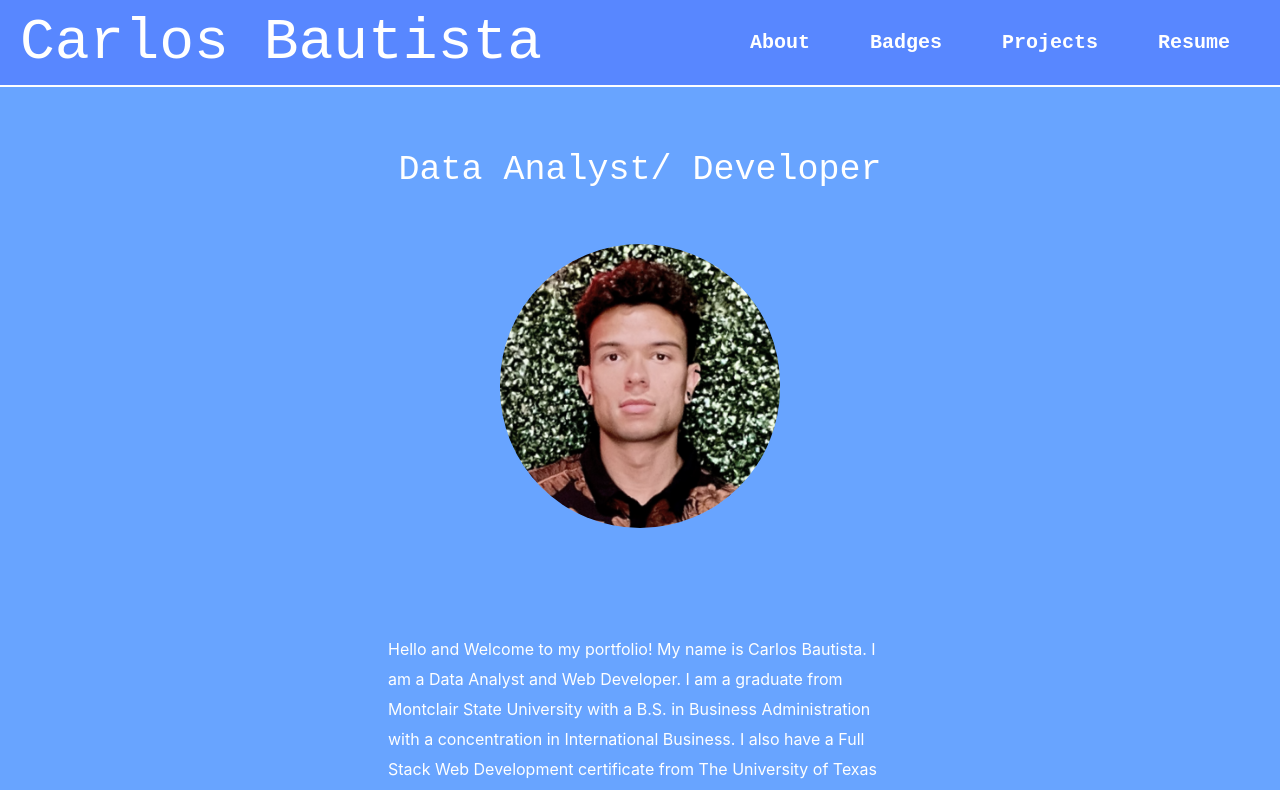
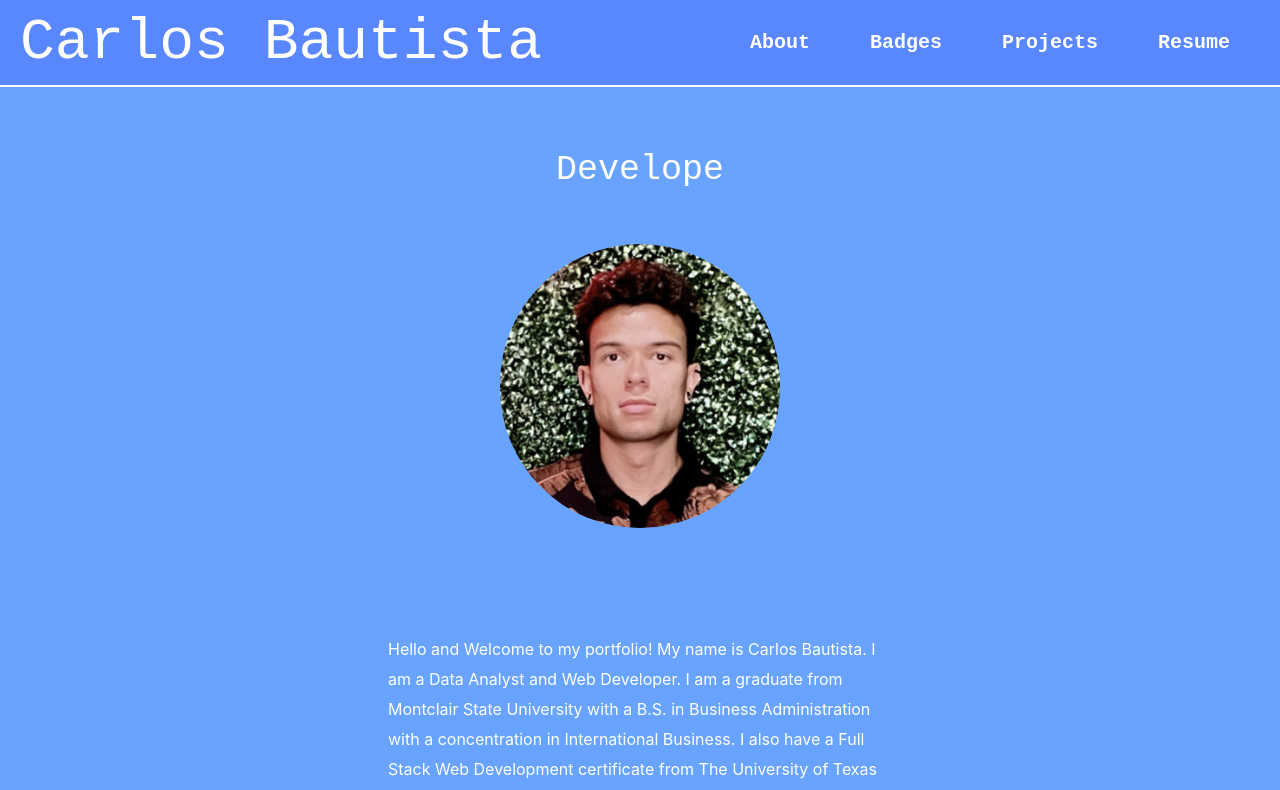
Before and after one commit to CxLos/CxLos-Portfolio, a React (Create React App) app in the folder cxlos20-portfolio/: page / in a window 1280 px wide. Shown: the top 790 px of the page. Built offline with nearby package versions, Linux system fonts and the light colour scheme.

Commit message:
made my headline animated

```diff
--- a/cxlos20-portfolio/src/components/pages/about.js
+++ b/cxlos20-portfolio/src/components/pages/about.js
@@ -1,11 +1,58 @@
-import React from 'react';
+import React, { useState, useEffect} from 'react';
+
+
+const AnimatedTypingText = () => {
+    const [displayedText, setDisplayedText] = useState('');
+    const roles = ["Data Analyst", "Developer"];
+    const [currentRoleIndex, setCurrentRoleIndex] = useState(0);
+    const [typingForward, setTypingForward] = useState(true);
+    const [currentIndex, setCurrentIndex] = useState(0);
+
+    useEffect(() => {
+        let typingInterval;
+
+        const typeText = () => {
+            if (typingForward) {
+                if (currentIndex < roles[currentRoleIndex].length) {
+                    setDisplayedText(prevText => prevText + roles[currentRoleIndex][currentIndex]);
+                    setCurrentIndex(prevIndex => prevIndex + 1);
+                } else {
+                    setTypingForward(false);
+                }
+            } else {
+                if (currentIndex > 0) {
+                    if (currentIndex === roles[currentRoleIndex].indexOf('D') + 1) {
+                        // Stop retracting at the letter 'D'
+                        setTypingForward(true);
+                        setCurrentRoleIndex(prevIndex => (prevIndex + 1) % roles.length);
+                        return;
+                    }
+                    setDisplayedText(prevText => prevText.slice(0, -1));
+                    setCurrentIndex(prevIndex => prevIndex - 1);
+                } else {
+                    setTypingForward(true);
+                    setTimeout(() => {
+                        setCurrentRoleIndex(prevIndex => (prevIndex + 1) % roles.length);
+                    }, 3000);
+                }
+            }
+        };
+
+        typingInterval = setInterval(typeText, 170);
+
+        return () => clearInterval(typingInterval);
+    }, [currentRoleIndex, roles, typingForward, currentIndex]);
+
+    return <h1>{displayedText}</h1>;
+};
 
 const About = () => {
     return(
         <div className="page">
 
             <header>
-                <h1>Data Analyst/ Developer</h1>
+                {/* <h1>Data Analyst/ Developer</h1> */}
+                <AnimatedTypingText />
             </header>
             <div>
             <div data-iframe-width="150" data-iframe-height="270" data-share-badge-id="61842971-ed83-498b-bf71-e0af10ad4648" data-share-badge-host="https://www.credly.com"></div><script type="text/javascript" async src="//cdn.credly.com/assets/utilities/embed.js"></script>
```
